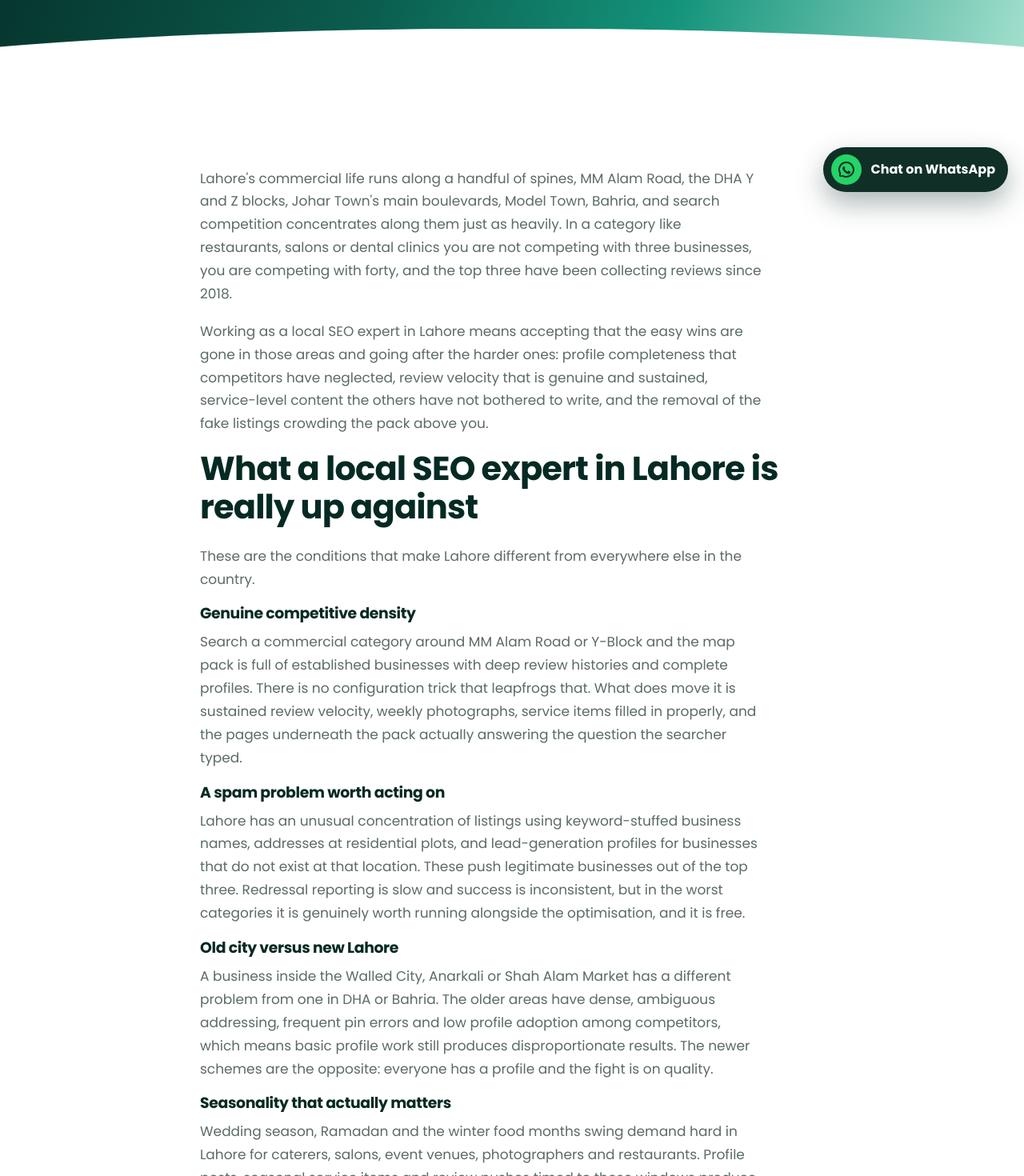
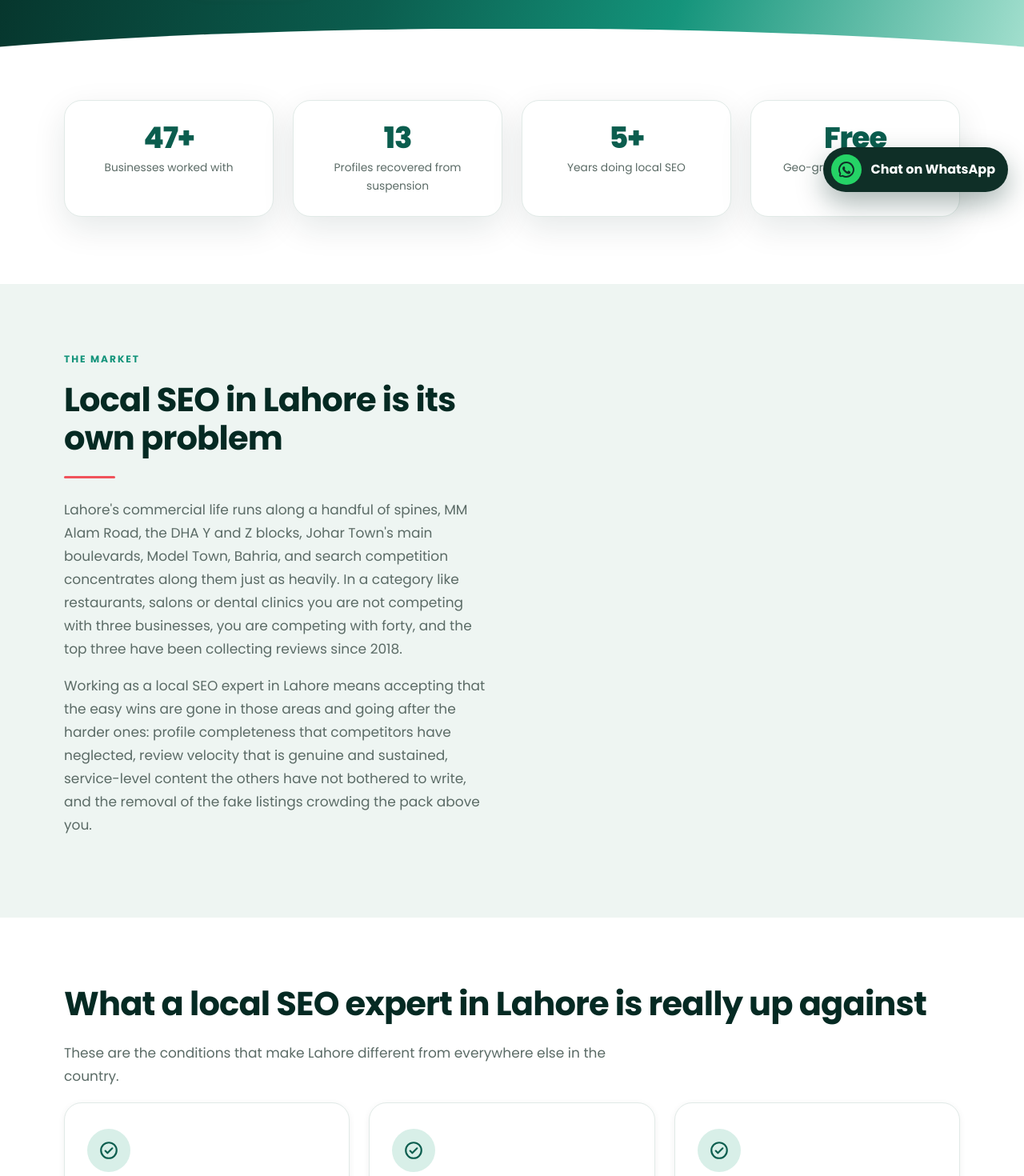
Before and after one commit to abbasid9276-spec/waseem-local-seo, a Next.js app: page /local-seo-expert-in-lahore in a window 1280 px wide. Shown: the part 540-2010 px from the top of the page at 80% size. Built offline with nearby package versions, Linux system fonts and the light colour scheme.

Commit message:
Update CityPage.js

```diff
--- a/components/CityPage.js
+++ b/components/CityPage.js
@@ -2,13 +2,38 @@ import Header from "./Header";
 import Footer from "./Footer";
 import { site } from "../lib/site";
 import { services } from "../lib/services";
-import { cities } from "../lib/cities";
+import { cities, cityStats } from "../lib/cities";
 
 // Shared renderer for every city page.
+//
+// Laid out with the same section system as the homepage: a hero, a stat
+// band, alternating bands, card grids and numbered step rows, rather than
+// one long column of prose.
 //
 // City pages live at the site root: /local-seo-expert-in-lahore, not
 // /locations/lahore. There is no locations hub, so nothing should imply
 // one in the URL.
+
+const STEP_TITLES = [
+  "Start with the map, not a proposal",
+  "Then the unglamorous work",
+  "Evidence, not promises",
+];
+
+function Dot() {
+  return (
+    <svg viewBox="0 0 24 24" fill="none" aria-hidden="true">
+      <circle cx="12" cy="12" r="9" stroke="currentColor" strokeWidth="2" />
+      <path
+        d="M8 12.5l2.5 2.5L16 9.5"
+        stroke="currentColor"
+        strokeWidth="2"
+        strokeLinecap="round"
+        strokeLinejoin="round"
+      />
+    </svg>
+  );
+}
 
 export function buildCityMetadata(c) {
   return {
@@ -85,6 +110,10 @@ function schema(c) {
 
 export default function CityPage({ city: c }) {
   const others = cities.filter((x) => x.slug !== c.slug);
+  const problems = c.body[0];
+  const fit = c.body[1];
+  const process = c.body[2];
+
   const gmail =
     "https://mail.google.com/mail/?view=cm&fs=1&to=" +
     encodeURIComponent(site.email) +
@@ -102,7 +131,7 @@ export default function CityPage({ city: c }) {
       <Header />
       <main>
         <section className="hero">
-          <div className="wrap" style={{ maxWidth: "820px" }}>
+          <div className="wrap" style={{ maxWidth: "860px" }}>
             <p className="eyebrow">{c.city}</p>
             <h1>{c.h1}</h1>
             <p className="lede">{c.excerpt}</p>
@@ -128,27 +157,110 @@ export default function CityPage({ city: c }) {
         </section>
 
         <section>
-          <div className="wrap" style={{ maxWidth: "820px" }}>
-            {c.intro.map((t, i) => (
-              <p key={i}>{t}</p>
-            ))}
+          <div className="wrap">
+            <div className="grid g4 stat-band">
+              {cityStats.map((s) => (
+                <div className="stat" key={s.label}>
+                  <b>{s.b}</b>
+                  <span>{s.label}</span>
+                </div>
+              ))}
+            </div>
+          </div>
+        </section>
 
-            {c.body.map((sec) => (
-              <div key={sec.h}>
-                <h2>{sec.h}</h2>
-                {sec.p.map((t, i) => (
+        <section className="alt">
+          <div className="wrap">
+            <div className="split">
+              <div>
+                <p className="eyebrow">The market</p>
+                <h2>Local SEO in {c.city} is its own problem</h2>
+                <div className="rule"></div>
+                {c.intro.map((t, i) => (
                   <p key={i}>{t}</p>
                 ))}
-                {(sec.items || []).map((it) => (
-                  <div key={it.n}>
-                    <h3>{it.n}</h3>
-                    <p>{it.p}</p>
-                  </div>
+              </div>
+            </div>
+          </div>
+        </section>
+
+        <section>
+          <div className="wrap">
+            <h2>{problems.h}</h2>
+            {problems.p.map((t, i) => (
+              <p key={i} className="note">
+                {t}
+              </p>
+            ))}
+            <div className="grid g3">
+              {(problems.items || []).map((it) => (
+                <div className="card" key={it.n}>
+                  <span className="ibadge">
+                    <Dot />
+                  </span>
+                  <h3>{it.n}</h3>
+                  <p>{it.p}</p>
+                </div>
+              ))}
+            </div>
+          </div>
+        </section>
+
+        <section className="alt">
+          <div className="wrap">
+            <div className="split">
+              <div>
+                <p className="eyebrow">Best fit</p>
+                <h2>{fit.h}</h2>
+                <div className="rule"></div>
+                {fit.p.map((t, i) => (
+                  <p key={i}>{t}</p>
                 ))}
               </div>
+            </div>
+          </div>
+        </section>
+
+        <section>
+          <div className="wrap">
+            <h2>{process.h}</h2>
+            {process.p.map((t, i) => (
+              <div className="steprow" key={i}>
+                <div>
+                  <span className="stepnum">{i + 1}</span>
+                  <h3>{STEP_TITLES[i] || "Next"}</h3>
+                  <div className="rule"></div>
+                  <p>{t}</p>
+                </div>
+              </div>
             ))}
+          </div>
+        </section>
 
-            <h2>Common questions</h2>
+        <section className="alt">
+          <div className="wrap">
+            <h2>What the work involves</h2>
+            <p className="note">
+              Every engagement in {c.city} is assembled from these. The audit
+              decides which of them you actually need.
+            </p>
+            <div className="grid g3">
+              {services.map((s) => (
+                <a className="card" href={`/${s.slug}`} key={s.slug}>
+                  <span className="ibadge">
+                    <Dot />
+                  </span>
+                  <h3>{s.nav}</h3>
+                  <p>{s.excerpt}</p>
+                </a>
+              ))}
+            </div>
+          </div>
+        </section>
+
+        <section>
+          <div className="wrap" style={{ maxWidth: "860px" }}>
+            <h2>Straight answers</h2>
             {c.faqs.map((f) => (
               <details key={f.q}>
                 <summary>{f.q}</summary>
@@ -157,24 +269,23 @@ export default function CityPage({ city: c }) {
                 </div>
               </details>
             ))}
+          </div>
+        </section>
 
-            <h2>What the work involves</h2>
-            <ul>
-              {services.map((s) => (
-                <li key={s.slug}>
-                  <a href={`/${s.slug}`}>{s.nav}</a>
-                </li>
+        <section className="alt">
+          <div className="wrap">
+            <h2>Other cities I work in</h2>
+            <div className="grid g3">
+              {others.map((o) => (
+                <a className="card" href={`/${o.slug}`} key={o.slug}>
+                  <span className="ibadge">
+                    <Dot />
+                  </span>
+                  <h3>{o.h1}</h3>
+                  <p>{o.excerpt}</p>
+                </a>
               ))}
-            </ul>
-
-            <h2>Other cities</h2>
-            <ul>
-              {others.map((o) => (
-                <li key={o.slug}>
-                  <a href={`/${o.slug}`}>{o.h1}</a>
-                </li>
-              ))}
-            </ul>
+            </div>
           </div>
         </section>
 
@@ -182,9 +293,10 @@ export default function CityPage({ city: c }) {
           <div className="wrap">
             <h2>Want to see where you actually rank in {c.city}?</h2>
             <p style={{ fontSize: "1.1rem" }}>
-              Send your business name and the area you serve. I will run a geo-grid
-              check and a profile audit and tell you what is genuinely wrong,
-              including if the answer is that you do not need to hire anyone.
+              Send your business name and the area you serve. I will run a
+              geo-grid check and a profile audit and tell you what is genuinely
+              wrong, including if the answer is that you do not need to hire
+              anyone.
             </p>
             <div className="btn-row">
               <a
```
